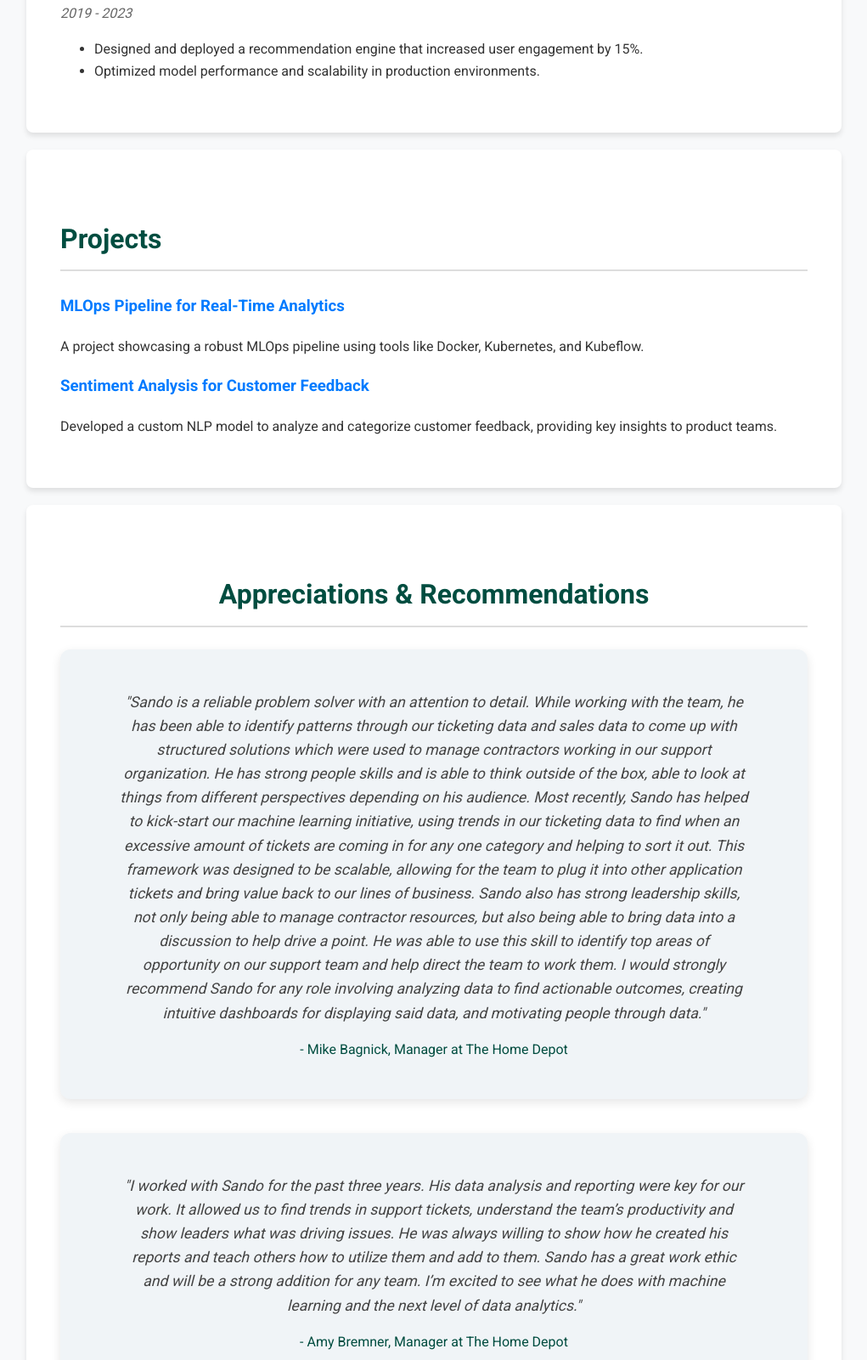
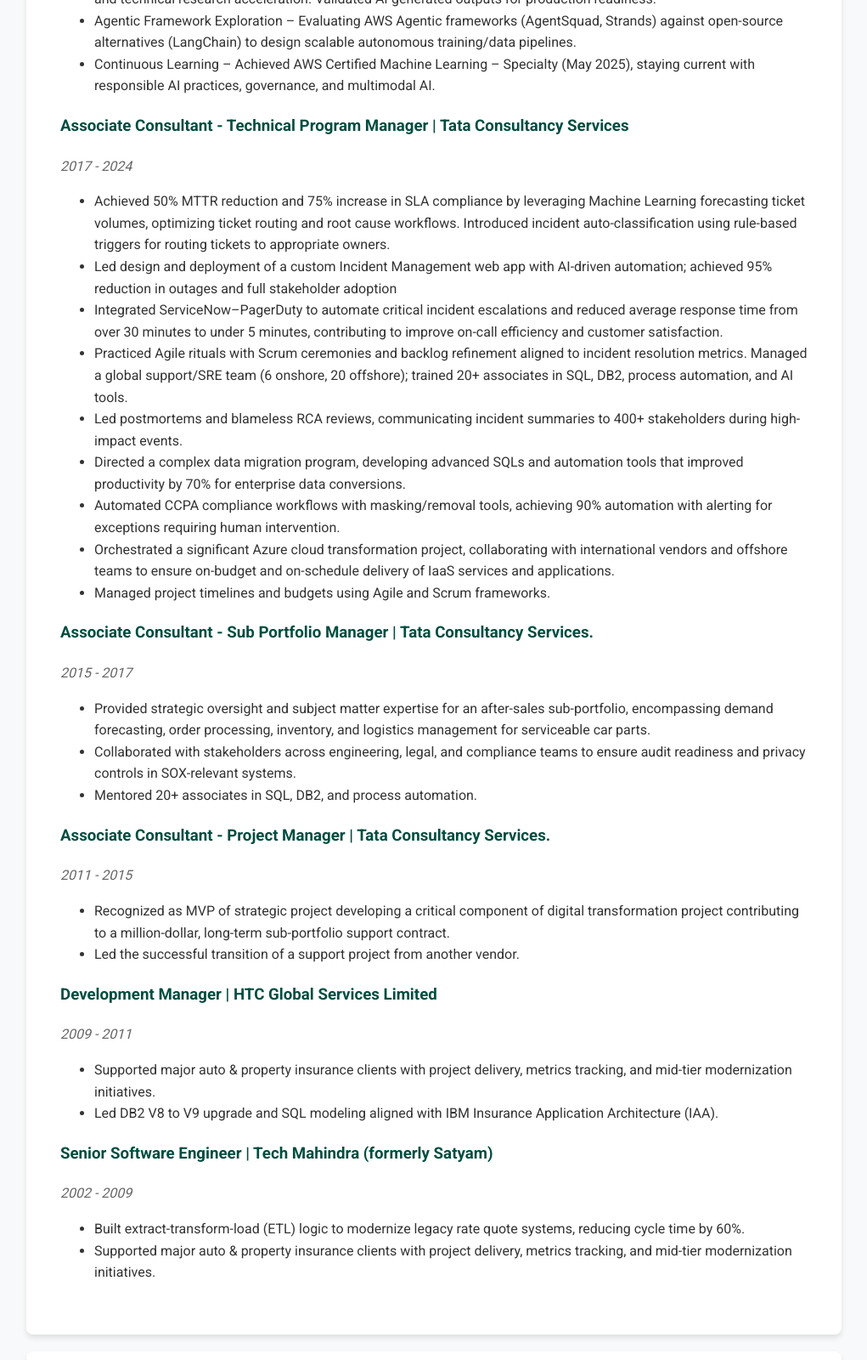
Before and after one commit to sandomathew/sandomathew.github.io, a plain HTML site: page index.html in a window 1280 px wide. Shown: the part 1200-2800 px from the top of the page at 85% size, without its empty margins (129-1150 px from the left). Drawn offline with Linux system fonts and the light colour scheme.

Commit message:
Fixing profile pic and typos in index.html

```diff
--- a/index.html
+++ b/index.html
@@ -21,7 +21,7 @@
     <main>
         <section id="hero">
             <div class="hero-content">
-                <img src="images/profile_photo.jpg" alt="Sando Mathew" class="profile-pic">
+                <img src="images/profile/profile.png" alt="Sando Mathew" class="profile-pic">
                 <h1>Sando Mathew</h1>
                 <p class="tagline">Senior Program Manager & Machine Learning Engineer</p>
             </div>
@@ -37,19 +37,61 @@
         <section id="experience">
             <h2>Experience</h2>
             <div class="job-item">
-                <h3>Senior Program Manager | Tech Company</h3>
-                <p class="duration">2023 - Present</p>
+                <h3>Self-Directed AI/ML pivot </h3>
+                <p class="duration">2024 - Present</p>
                 <ul>
-                    <li>Led a team of 10+ engineers to deliver an AI-powered platform, improving efficiency by 30%.</li>
+                    <li>GenAI/Agentic Innovation – Designed a Django-based GenAI application (PetPalAI) integrating LangChain & Ollama for LLM-driven label extraction. Prototyping multi-step autonomous pipelines (account/pet setup) using agentic workflows.</li>
+                    <li>AI-Augmented Development – Leveraged GitHub Copilot, GPT-4, and Claude for code generation, feature engineering, and technical research acceleration. Validated AI-generated outputs for production readiness.</li>
+                    <li>Agentic Framework Exploration – Evaluating AWS Agentic frameworks (AgentSquad, Strands) against open-source alternatives (LangChain) to design scalable autonomous training/data pipelines.</li>
+                    <li>Continuous Learning – Achieved AWS Certified Machine Learning – Specialty (May 2025), staying current with responsible AI practices, governance, and multimodal AI.</li>
+                </ul>
+            </div>
+            <div class="job-item">
+                <h3>Associate Consultant - Technical Program Manager | Tata Consultancy Services</h3>
+                <p class="duration">2017 - 2024</p>
+                <ul>
+                    <li>Achieved 50% MTTR reduction and 75% increase in SLA compliance by leveraging Machine Learning forecasting ticket volumes, optimizing ticket routing and root cause workflows. Introduced incident auto-classification using rule-based triggers for routing tickets to appropriate owners.</li>
+                    <li>Led design and deployment of a custom Incident Management web app with AI-driven automation; achieved 95% reduction in outages and full stakeholder adoption</li>
+                    <li>Integrated ServiceNow–PagerDuty to automate critical incident escalations and reduced average response time from over 30 minutes to under 5 minutes, contributing to improve on-call efficiency and customer satisfaction.</li>
+                    <li>Practiced Agile rituals with Scrum ceremonies and backlog refinement aligned to incident resolution metrics. Managed a global support/SRE team (6 onshore, 20 offshore); trained 20+ associates in SQL, DB2, process automation, and AI tools.</li>
+                    <li>Led postmortems and blameless RCA reviews, communicating incident summaries to 400+ stakeholders during high-impact events.</li>
+                    <li>Directed a complex data migration program, developing advanced SQLs and automation tools that improved productivity by 70% for enterprise data conversions.</li>
+                    <li>Automated CCPA compliance workflows with masking/removal tools, achieving 90% automation with alerting for exceptions requiring human intervention.</li>
+                    <li>Orchestrated a significant Azure cloud transformation project, collaborating with international vendors and offshore teams to ensure on-budget and on-schedule delivery of IaaS services and applications.</li>
                     <li>Managed project timelines and budgets using Agile and Scrum frameworks.</li>
                 </ul>
             </div>
             <div class="job-item">
-                <h3>Machine Learning Engineer | Data Solutions Inc.</h3>
-                <p class="duration">2019 - 2023</p>
+                <h3>Associate Consultant - Sub Portfolio Manager | Tata Consultancy Services.</h3>
+                <p class="duration">2015 - 2017</p>
                 <ul>
-                    <li>Designed and deployed a recommendation engine that increased user engagement by 15%.</li>
-                    <li>Optimized model performance and scalability in production environments.</li>
+                    <li>Provided strategic oversight and subject matter expertise for an after-sales sub-portfolio, encompassing demand forecasting, order processing, inventory, and logistics management for serviceable car parts.</li>
+                    <li>Collaborated with stakeholders across engineering, legal, and compliance teams to ensure audit readiness and privacy controls in SOX-relevant systems.</li>
+                    <li>Mentored 20+ associates in SQL, DB2, and process automation.</li>
+                </ul>
+            </div>
+            <div class="job-item">
+                <h3>Associate Consultant - Project Manager | Tata Consultancy Services.</h3>
+                <p class="duration">2011 - 2015</p>
+                <ul>
+                    <li>Recognized as MVP of strategic project developing a critical component of digital transformation project contributing to a million-dollar, long-term sub-portfolio support contract.</li>
+                    <li>Led the successful transition of a support project from another vendor.</li>
+                </ul>
+            </div>
+            <div class="job-item">
+                <h3>Development Manager | HTC Global Services Limited</h3>
+                <p class="duration">2009 - 2011</p>
+                <ul>
+                    <li>Supported major auto & property insurance clients with project delivery, metrics tracking, and mid-tier modernization initiatives.</li>
+                    <li>Led DB2 V8 to V9 upgrade and SQL modeling aligned with IBM Insurance Application Architecture (IAA).</li>
+                </ul>
+            </div>
+            <div class="job-item">
+                <h3>Senior Software Engineer | Tech Mahindra (formerly Satyam)</h3>
+                <p class="duration">2002 - 2009</p>
+                <ul>
+                    <li>Built extract-transform-load (ETL) logic to modernize legacy rate quote systems, reducing cycle time by 60%.</li>
+                    <li>Supported major auto & property insurance clients with project delivery, metrics tracking, and mid-tier modernization initiatives.</li>
                 </ul>
             </div>
         </section>
@@ -57,12 +99,10 @@
         <section id="projects">
             <h2>Projects</h2>
             <div class="project-item">
-                <h3><a href="https://github.com/sandomathew/project-name-1">MLOps Pipeline for Real-Time Analytics</a></h3>
-                <p>A project showcasing a robust MLOps pipeline using tools like Docker, Kubernetes, and Kubeflow.</p>
-            </div>
-            <div class="project-item">
-                <h3><a href="https://github.com/sandomathew/project-name-2">Sentiment Analysis for Customer Feedback</a></h3>
-                <p>Developed a custom NLP model to analyze and categorize customer feedback, providing key insights to product teams.</p>
+                <h3><a href="https://github.com/sandomathew/petpalai">PetPalAI (GenAI Application) for pet owners</a></h3>
+                <p>• Designed Django-based GenAI app integrating LangChain & Ollama for LLM-driven data extraction.
+• Prototyping multi-agent workflows (account/pet setup) with autonomous pipelines using AWS/GCP.
+• Applied responsible AI practices for validation, governance, and scalability. </p>
             </div>
             </section>
 
@@ -98,7 +138,10 @@ Amy Bremner, Manager at The Home Depot</p>
 
         <div class="testimonial-item">
             <blockquote class="testimonial-text">
-                "I worked with Sando for the past three years. His data analysis and reporting were key for our work. It allowed us to find trends in support tickets, understand the team’s productivity and show leaders what was driving issues. He was always willing to show how he created his reports and teach others how to utilize them and add to them. Sando has a great work ethic and will be a strong addition for any team. I’m excited to see what he does with machine learning and the next level of data analytics."
+                "I have to completely echo Ashraf sentiments. Sando is always willing to help, and provide solutions - the mapping table tool is a huge help, but also his exception report 'parse' tools are also super helpful - both for validating
+'counts' as well as filtering on error messages to find the biggest issues to focus on. He is a huge asset to the team. -Lissa <br> I wanted to call out Sando's contribution to the workday conversion team.
+He has been of tremendous help and a big asset to the team. The tools he has built to refresh our mapping tables, loading our seed table has made it a lot easier for all of us.
+He understands the basic requirements very well and has coded some of the complex payroll programs. His willingness to always help is much appreciated and it's great to have his skillsets on this team. - Ashraf"
             </blockquote>
             <p class="testimonial-author">-
 Lissa and Ashraf, Managers at The Home Depot</p>
```
